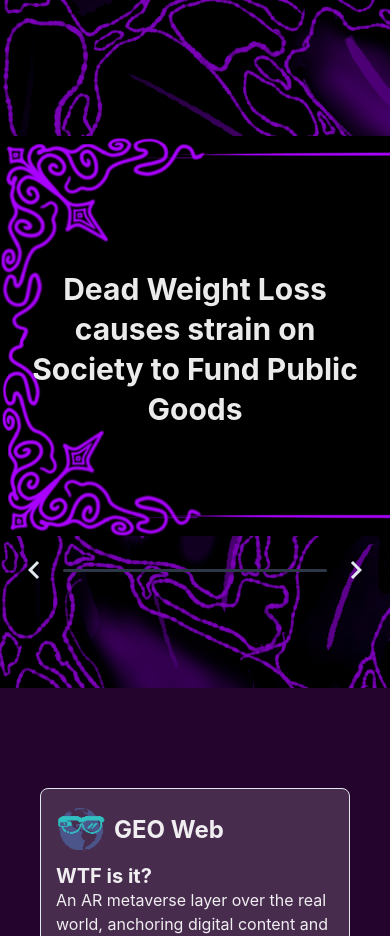
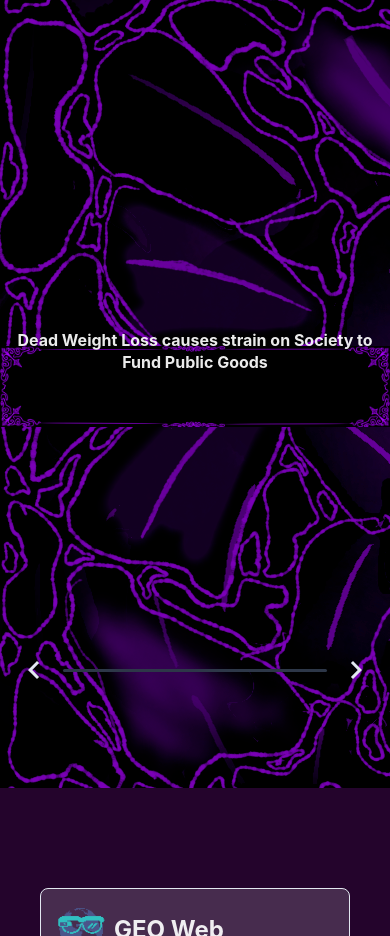
Before and after one commit to RG-SE04-Geoweb/geoweb-pco-education, a React (Create React App) app: page / in a window 390 px wide. Shown: the part 8360-9296 px from the top of the page. Built offline with nearby package versions, Linux system fonts and the light colour scheme.

Commit message:
responsive styling for slideshow

```diff
--- a/src/components/chakraCarousel.tsx
+++ b/src/components/chakraCarousel.tsx
@@ -185,13 +185,12 @@ const Slider = ({
   return (
     <>
       <Center>
-
         <Box
           ref={ref}
-          w={"1920px"}
           ml={{ base: 0, md: `-${gap / 2}px` }}
           px={`${gap / 2}px`}
           position="relative"
+          h={"auto"}
           overflow="hidden"
           _before={{
             bgGradient: "linear(to-r, base.d400, transparent)",
@@ -213,9 +212,10 @@ const Slider = ({
             right: 0,
             top: 0,
           }}
-          height={"400px"}
-          backgroundImage={background}
+          bgImage={background} bgPosition={"center"} bgRepeat={"no-repeat"} bgSize={"100% auto"}
+          height={"500px"}
         >
+
           {children}
         </Box>
       </Center>
@@ -439,6 +439,7 @@ const Item = ({
       py="4px"
       justifyContent={"center"}
       alignItems={"center"}
+      marginTop={"60px"}
     >
       {children}
     </Flex>
--- a/src/pages/landing/sections/slideShow.tsx
+++ b/src/pages/landing/sections/slideShow.tsx
@@ -8,7 +8,7 @@ export const SlideShow = () => {
     <Box py={"100px"} >
       <ChakraCarousel gap={32}>
         {slideShowList.map((text) => (
-          <Heading textAlign={"center"} marginTop={"130px"}>{text} </Heading>
+          <Heading textAlign={"center"} marginTop={"130px"} fontSize={{ sm: "30px", md: "35px", lg: "40px", xl: "50px" }}>{text} </Heading>
         ))}
       </ChakraCarousel>
     </Box >
```
